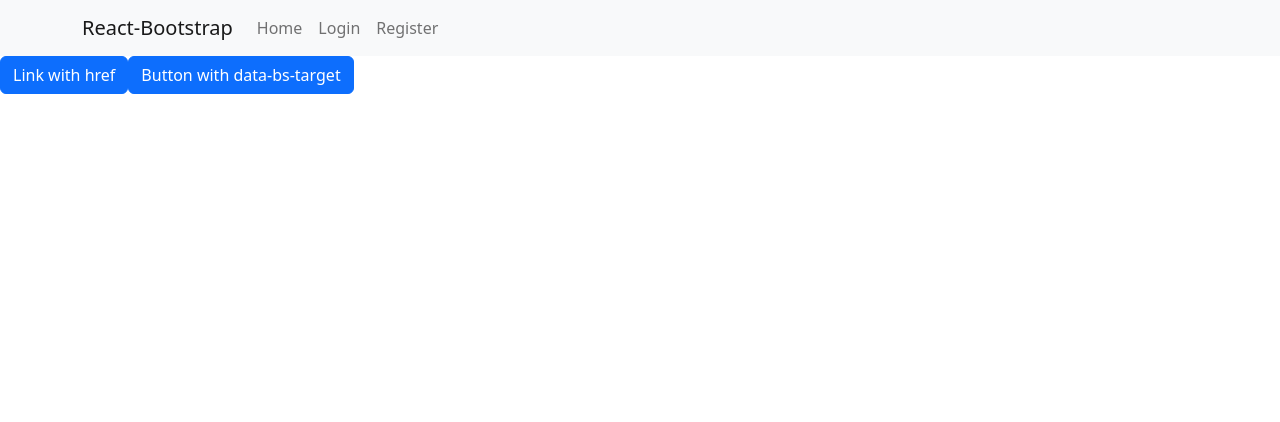
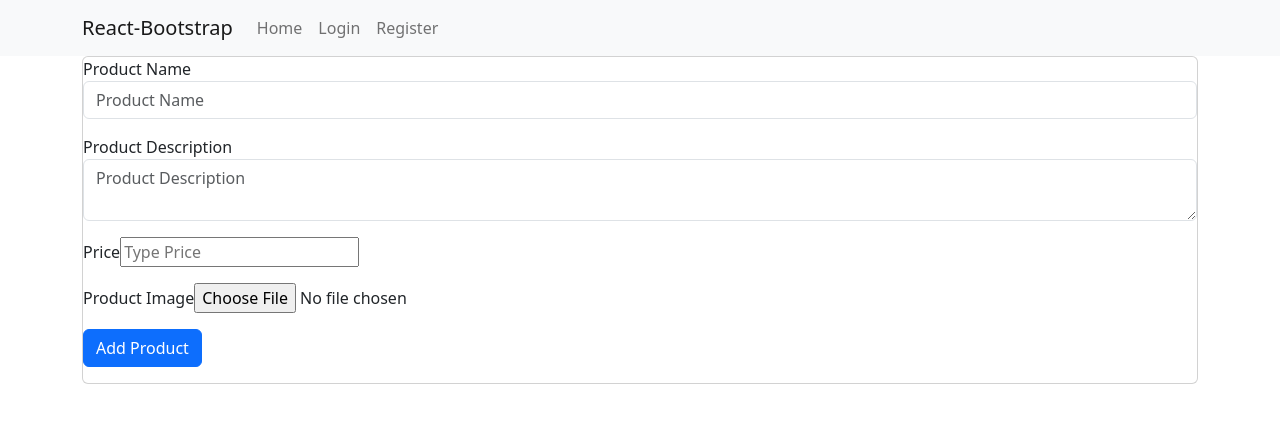
Before and after one commit to Aakash775/fontendlatest, a React (Create React App) app: page /dashboard in a window 1280 px wide. Shown: the top 422 px of the page. Built offline with nearby package versions, Linux system fonts and the light colour scheme.

Commit message:
product upload form

```diff
--- a/src/App.js
+++ b/src/App.js
@@ -10,6 +10,7 @@ function App() {
    <>
    <Router>
     <div>
+
          <Header />
        <Routes>
         {/* <Route path="/" element={<Home />} /> */}
--- a/src/Component/Dashboard.js
+++ b/src/Component/Dashboard.js
@@ -1,36 +1,96 @@
-import React from "react"
+import React, { useState, useEffect } from "react"
+import axios from "axios";
+const Dashboard = () =>{
+  const [auth, setAuth] = useState(false);
+  useEffect (() => {
+    const token = localStorage.getItem('token');
+    if (token) {
+      setAuth(true);
+    }
+  }, []);
+    const [productData,
+      setProductData] = useState({
+         name: '',
+         description: '',
+         price: ''
+    });
 
-const Dashboard = () =>{
+    const [productImage,
+      setProductImage] = useState(null);
+
+      const handleProductUpload = async (e) => {
+        e.preventDefault();
+        const data = new FormData();
+        data.append('name',
+          productData.name);
+          data.append('description',
+            productData.description);
+            data.append('price', productData.price);
+            if (productImage){
+              data.append('productImage', productImage);
+            }
+            try{
+              await axios.post('http://localhost:3000/user/upload-product', data, {
+                headers: {
+                  'x-auth.token':
+                  localStorage.getItem('token')
+                  //Assuming token is stored in localStorage
+                }
+              });
+              alert('Product upload Successfully');
+            }catch (error){
+              alert (error.response.data.message);
+            }
+      };
+
+
     return(
         <>
-           <a class="btn btn-primary" data-bs-toggle="offcanvas" href="#offcanvasExample" role="button" aria-controls="offcanvasExample">
-  Link with href
-</a>
-<button class="btn btn-primary" type="button" data-bs-toggle="offcanvas" data-bs-target="#offcanvasExample" aria-controls="offcanvasExample">
-  Button with data-bs-target
-</button>
+          <div className="container">
+             <div className="row">
+               <div className="col-lg-12">
+                  <div className="card">
+                     <form onSubmit={handleProductUpload}>
+                        <div className="mb-3">
+                          <label>Product Name</label>
+                          <input type="text"
+                          placeholder="Product Name"
+                          onChange = {(e) => setProductData({...productData, name: e.target.value})}
+                          required
+                          className="form-control"
+                          />
+                        </div>
+                        <div className="mb-3">
+                          <label>Product Description</label>
+                          <textarea type="text"
+                          placeholder="Product Description"
+                          onChange={(e) => setProductData({...productData, description: e.target.value})}
+                          className="form-control"
+                          ></textarea>
+                        </div>
+                        <div className="mb-3">
+                          <label>Price</label>
+                          <input type="number"
+                          placeholder="Type Price"
+                          onChange={(e) => setProductData({...productData, price: e.target.value})}
+                          required
+                          />
+                        </div>
+                        <div className="mb-3">
+                          <label>Product Image</label>
+                          <input type="file"
+                         onChange={(e) => setProductImage(e.target.files[0])}
+                          />
 
-<div class="offcanvas offcanvas-start" tabindex="-1" id="offcanvasExample" aria-labelledby="offcanvasExampleLabel">
-  <div class="offcanvas-header">
-    <h5 class="offcanvas-title" id="offcanvasExampleLabel">Offcanvas</h5>
-    <button type="button" class="btn-close text-reset" data-bs-dismiss="offcanvas" aria-label="Close"></button>
-  </div>
-  <div class="offcanvas-body">
-    <div>
-      Some text as placeholder. In real life you can have the elements you have chosen. Like, text, images, lists, etc.
-    </div>
-    <div class="dropdown mt-3">
-      <button class="btn btn-secondary dropdown-toggle" type="button" id="dropdownMenuButton" data-bs-toggle="dropdown">
-        Dropdown button
-      </button>
-      <ul class="dropdown-menu" aria-labelledby="dropdownMenuButton">
-        <li><a class="dropdown-item" href="#">Action</a></li>
-        <li><a class="dropdown-item" href="#">Another action</a></li>
-        <li><a class="dropdown-item" href="#">Something else here</a></li>
-      </ul>
-    </div>
-  </div>
-</div>
+                        </div>
+                        <div className="mb-3">
+                          <button type="submit" className="btn btn-primary">Add Product</button>
+                        </div>
+                     </form>
+                  </div>
+               </div>
+             </div>
+          </div>
         </>
     )
 }
```
